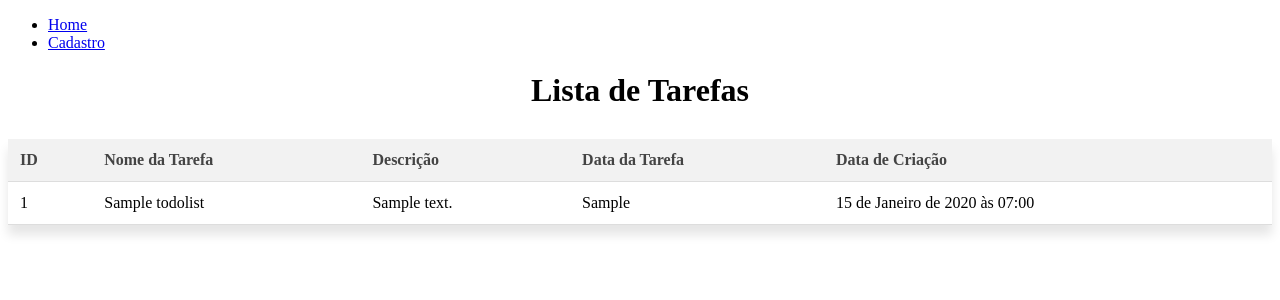
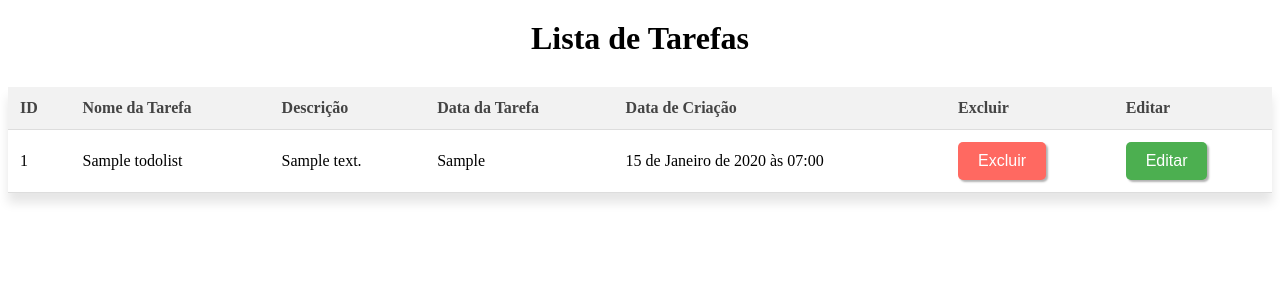
Before and after one commit to Diego-Eduardo-Wiltler/django_mini_avaliacoes_4_e_5, a Django app: page /todo_list in a window 1280 px wide. Shown: the top 300 px of the page. Run offline with Django 4.2, Linux system fonts and the light colour scheme; tables that the repository leaves empty hold one stand-in row (values such as "Sample post"); some libraries are stand-ins or nearby versions.

Commit message:
Fazendo adições de botões  no todo_list

```diff
--- a/todo_list/core/templates/todo_list.html
+++ b/todo_list/core/templates/todo_list.html
@@ -5,16 +5,12 @@
     <meta http-equiv="X-UA-Compatible" content="IE=edge" />
     <meta name="viewport" content="width=device-width, initial-scale=1.0" />
     <link rel="stylesheet" href="../static/css/lista.css" />
+    <link rel="stylesheet" href="../static/css/navbar.css" />
 
     <title>Lista de Tarefas</title>
   </head>
   <body>
-    <nav>
-      <ul>
-        <li><a href="todo_list">Home</a></li>
-        <li><a href="cadastro">Cadastro</a></li>
-      </ul>
-    </nav>
+    {% include "./components/navbar.html" %}
     <main>
       <h1>Lista de Tarefas</h1>
       <table>
@@ -25,6 +21,8 @@
             <th>Descrição</th>
             <th>Data da Tarefa</th>
             <th>Data de Criação</th>
+            <th>Excluir</th>
+            <th>Editar</th>
           </tr>
         </thead>
         <tbody id="tarefas">
@@ -35,6 +33,16 @@
             <td>{{ dado.descricao }}</td>
             <td>{{ dado.data_tarefa }}</td>
             <td>{{ dado.data_hora_add }}</td>
+            <td>
+              <button class="excluir-tarefa" data-tarefa="{{ deletar_objeto }}">
+                Excluir
+              </button>
+            </td>
+            <td>
+              <button class="editar-tarefa" data-tarefa="{{ dado.id }}">
+                Editar
+              </button>
+            </td>
           </tr>
           {% endfor %}
         </tbody>
```
Lines whose indentation alone changed are shown as unchanged.
